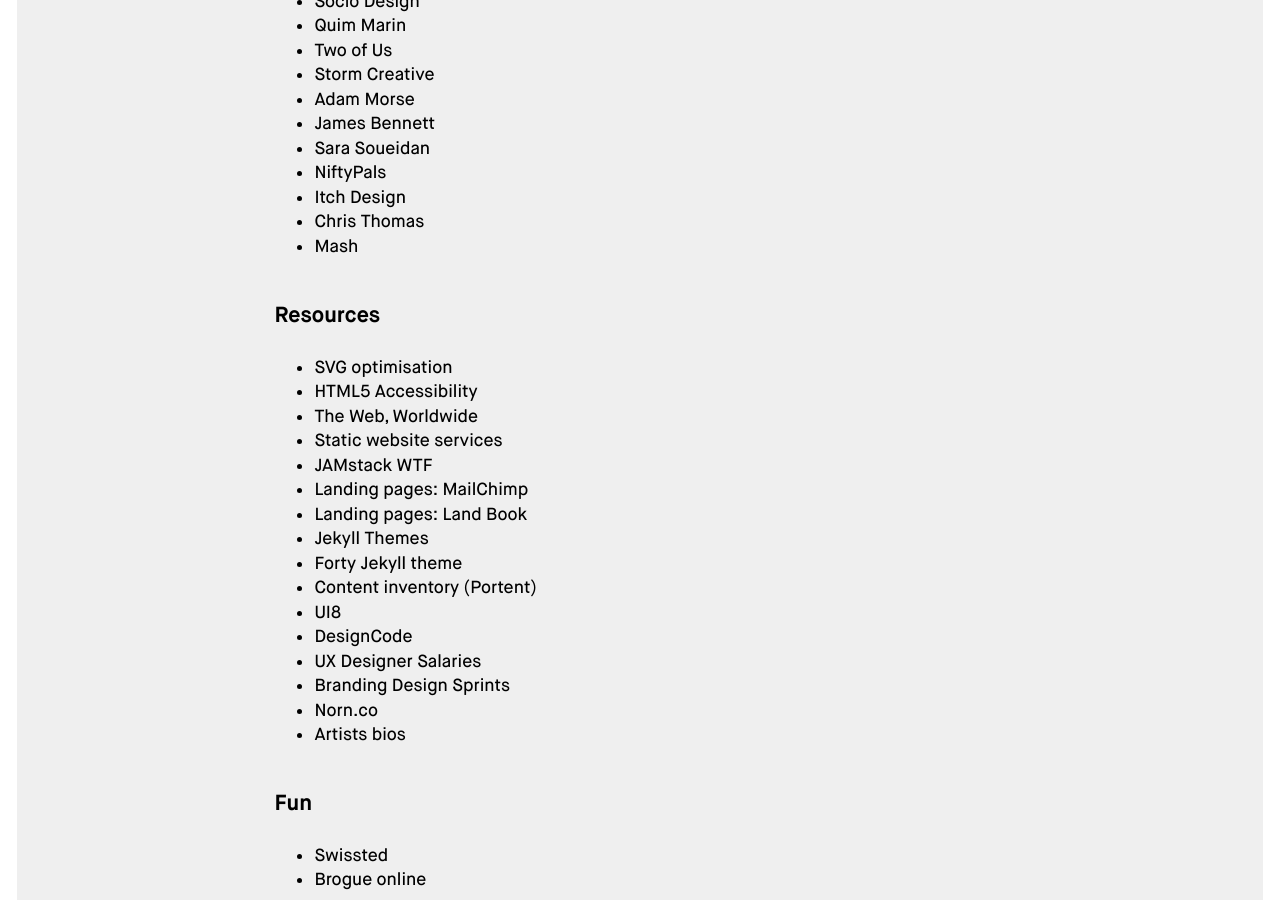
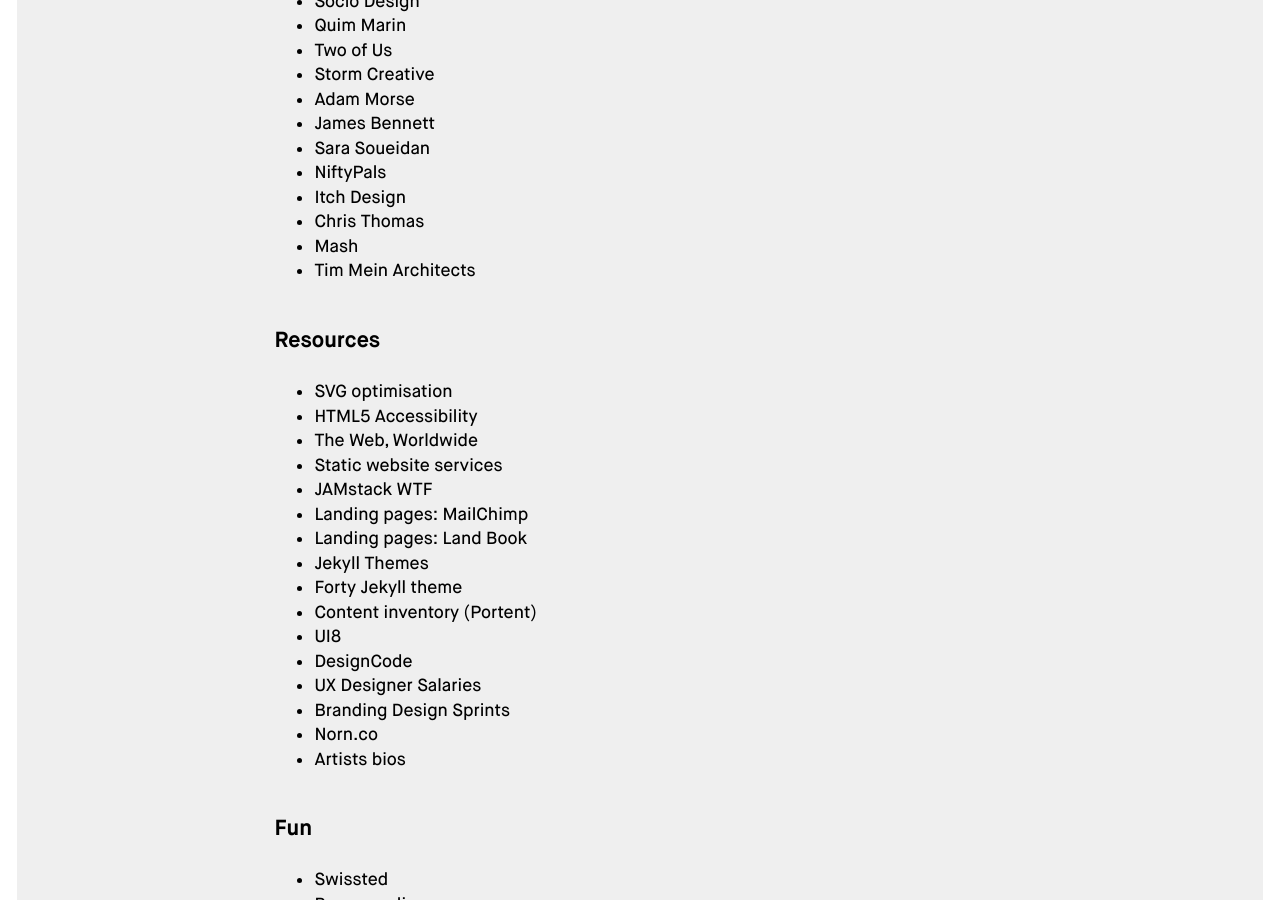
Before and after one commit to regmtait/regmtait.co.uk, a Jekyll site: the page built from links.md, in a window 1280 px wide and 900 px high, scrolled down 3522 px. Built offline with Jekyll 4.4.1, drawn with Linux system fonts in a browser that asks for light colours.

Commit message:
Add link

```diff
--- a/links.md
+++ b/links.md
@@ -145,6 +145,7 @@
 * [Itch Design](https://itchdesign.no)
 * [Chris Thomas](https://www.thomaschris.co.uk/)
 * [Mash](https://www.mash.marketing/)
+* [Tim Mein Architects](http://terminalplanning.aero/)
 
 
 ## Resources
```
